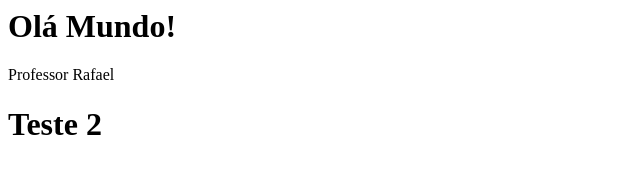
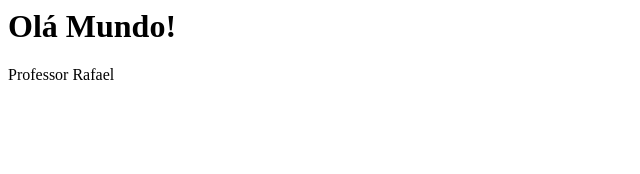
Before and after one commit to profrafaeldin/aulas-com-git, a plain HTML site: page index.html in a window 1280 px wide. Shown: the whole page, without its empty margins (0-640 px from the left). Drawn offline with Linux system fonts and the light colour scheme.

Commit message:
Update index.html

```diff
--- a/index.html
+++ b/index.html
@@ -1,4 +1,2 @@
 <h1>Olá Mundo!</h1>
 <p>Professor Rafael</p>
-
-<h1>Teste 2</h1>
```
